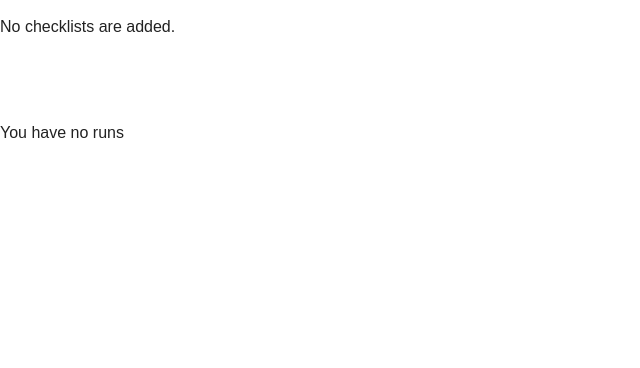
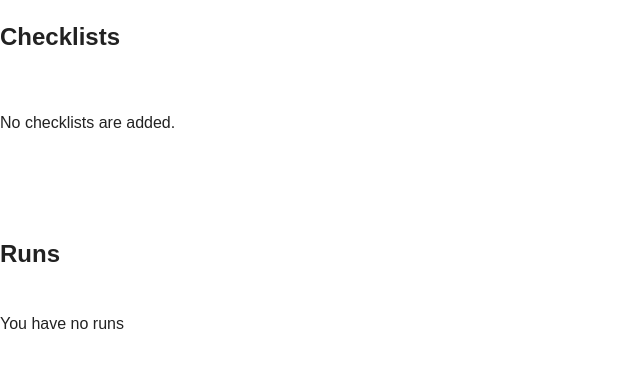
Before and after one commit to brhoades/completionist, a Django app: page / in a window 1280 px wide. Shown: the top 368 px of the page, without its empty margins (0-640 px from the left). Run offline with Django 3.2, Linux system fonts and the light colour scheme; data that the repository does not hold is empty; style sheets or scripts are compiled from the project's sources; parts of the project's set-up code (start-up, migrations or seed data) failed here and were passed over; some libraries are stand-ins or nearby versions.

Commit message:
Added headers to index, fixed sort

```diff
--- a/checklist/templates/checklist/index.html
+++ b/checklist/templates/checklist/index.html
@@ -2,6 +2,7 @@
 {% load staticfiles %}
 {% block title %}Completionist - Checklists{% endblock %}
 {% block content %}
+<h2>Checklists</h2><br />
   {% if checklists %}
   <ul>
     {% for checklist in checklists %}
@@ -13,6 +14,8 @@
   {% endif %}
 
   <br /> <br /> <br />
+
+<h2>Runs</h2><br />
 
   {% if runs %}
   <ul>
--- a/checklist/views.py
+++ b/checklist/views.py
@@ -10,7 +10,7 @@ from datetime import datetime
 
 def index(request):
     checklists = Checklist.objects.order_by('-createDate')
-    runs       = Run.objects.order_by('lastUpdate')
+    runs       = Run.objects.order_by('-lastUpdate', 'createDate')
     template = loader.get_template('checklist/index.html')
     context = RequestContext(request, {'checklists': checklists, 'runs': runs })
 
--- a/completionist/settings.py
+++ b/completionist/settings.py
@@ -24,7 +24,7 @@ DEBUG = True
 
 TEMPLATE_DEBUG = True
 
-ALLOWED_HOSTS = []
+ALLOWED_HOSTS = [ '192.168.1.132']
 
 
 # Application definition
```
